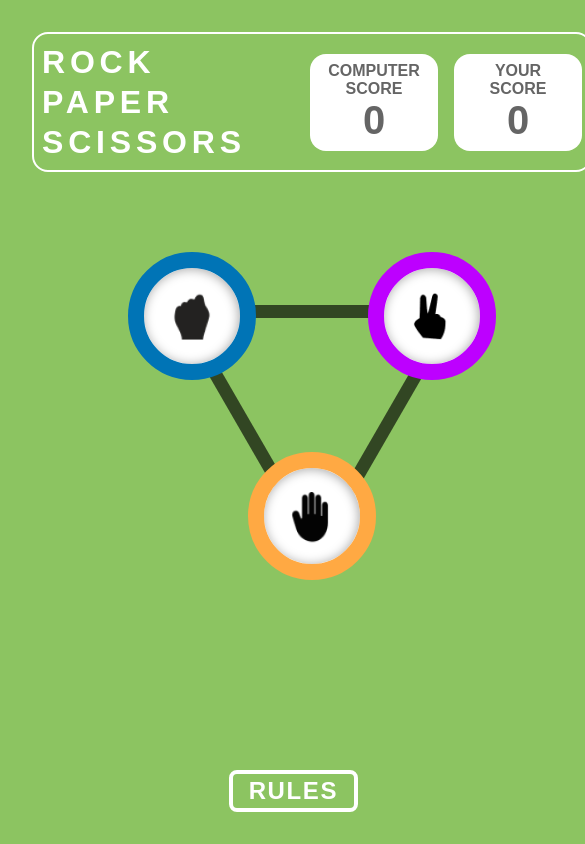
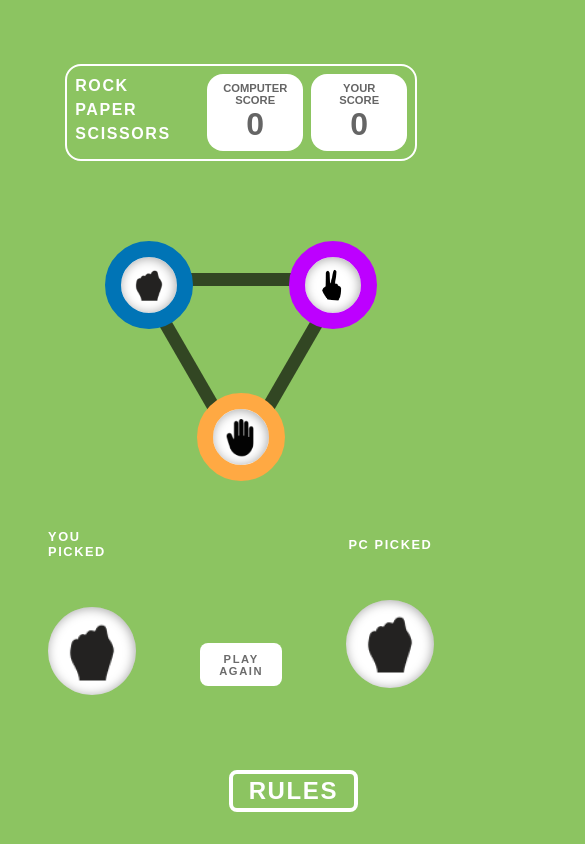
Before and after one commit to anshulkumar68/Module1-RockPaperScissor, a plain HTML site: page index.html in a window 390 px wide. Shown: the top 844 px of the page, 585 px wide, since content can reach past the window. Drawn offline with Linux system fonts and the light colour scheme.

Commit message:
updated title, icons for responsive window

```diff
--- a/index.html
+++ b/index.html
@@ -76,7 +76,7 @@
         </div>
 
         <!-- You WIN against PC -->
-        <div class="win-container hidden">
+        <div class="win-container ">
             <div class="you-win">
                 <!-- ELLIPSE -->
                 <div class="ellipse hidden">
@@ -92,7 +92,7 @@
                 </div>
                 <div class="picked">
                     <span>YOU PICKED</span>
-                    <p class="move-container your-container"><img class="your-move" src="images/move-1.png"
+                    <p class="move-container your-container responsive "><img class="your-move" src="images/move-1.png"
                             alt="move-image"></p>
                 </div>
                 <div class="you-win-text">
@@ -103,7 +103,7 @@
                 </div>
                 <div class="picked">
                     <span>PC PICKED</span>
-                    <p class="move-container computer-container "><img class="computer-move" src="images/move-1.png"
+                    <p class="move-container computer-container responsive "><img class="computer-move" src="images/move-1.png"
                             alt="random-image"></p>
                 </div>
             </div>
--- a/rps-script.js
+++ b/rps-script.js
@@ -46,7 +46,7 @@ moves.forEach((move) => {
     if (!gameActive) return;
 
     const clickedImageAlt = event.target.alt;
-    const playerChoice = Number(event.target.alt);
+    // const playerChoice = Number(event.target.alt);
 
     //1. Generating a number
     const random = Math.trunc(Math.random() * 3) + 1;
--- a/rps-styles.css
+++ b/rps-styles.css
@@ -28,7 +28,7 @@ main {
   width: 45rem;
   border: 2px solid white;
   border-radius: 1rem;
-  margin: 2rem 2rem;
+  margin: 2rem 0rem;
   padding: 0.5rem;
 }
 
@@ -39,7 +39,6 @@ main {
   font-size: 2rem;
   letter-spacing: 0.3rem;
 }
-
 .score-cards {
   display: flex;
   justify-content: center;
@@ -49,7 +48,6 @@ main {
   color: #656565;
   font-weight: 600;
 }
-
 .score {
   display: flex;
   justify-content: center;
@@ -149,100 +147,58 @@ main {
   right: -1rem;
 }
 
-/* ============RULE CONTAINER==========*/
-.rule-container {
+/* =======YOU WIN CONTAINER======== */
+.you-win {
+  display: flex;
+  justify-content: center;
+  align-items: center;
+  gap: 6rem;
+  color: white;
+  margin: 6rem 0;
   position: relative;
 }
-.rule-btn-container {
+.picked {
   display: flex;
-  justify-content: flex-end;
-  margin-right: 3rem;
+  flex-direction: column;
+  align-items: center;
+  font-weight: 700;
+  font-size: 0.8rem;
+  letter-spacing: 0.1rem;
+  gap: 3rem;
 }
-.rule-btn {
-  padding: 0.2rem 1rem;
-  border: 4px solid white;
-  border-radius: 0.5rem;
-  background-color: transparent;
-  color: white;
-  font-size: 1.5rem;
-  letter-spacing: 0.1rem;
-  font-weight: 700;
-  text-align: right;
-  position: fixed;
-  bottom: 2rem;
-  right: 2rem;
-  z-index: 1;
+.picked span {
+  gap: 3rem;
 }
-.rule-btn-transition {
-  transform: translateX(-8rem);
+.you-win-text {
+  display: flex;
+  justify-content: center;
+  align-items: center;
+  flex-direction: column;
+  line-height: 1.8rem;
+  margin-top: 6rem;
 }
-.rule-btn-transition-reverse {
-  transform: translateX(0rem);
-}
-.next-btn {
-  padding: 0.2rem 1rem;
-  border: 4px solid white;
-  border-radius: 0.5rem;
-  background-color: transparent;
-  color: white;
-  font-size: 1.5rem;
-  letter-spacing: 0.1rem;
-  font-weight: 700;
-  text-align: right;
-  position: fixed;
-  bottom: 2rem;
-  right: 2rem;
-}
-.rule-book-container {
-  background: #004429;
-  color: white;
-  border: 0.5rem solid white;
-  border-radius: 0.8rem;
-  width: 17.5rem;
-  height: 21.5rem;
-  padding: 1rem;
-  position: fixed;
-  bottom: 6rem;
-  right: 2rem;
-  z-index: 1;
+.you-win-text-line-1 {
+  font-size: 2rem;
+  font-weight: 800;
+  letter-spacing: 0.2rem;
 }
 
-.rule-title {
-  text-align: center;
-  margin-bottom: 0.8rem;
+.you-win-text-line-2 {
+  font-size: 1.2rem;
+  font-weight: 700;
+  letter-spacing: 0.1rem;
 }
-.rule-close-btn-container {
-  background: #ff0000;
-  padding: 0.7rem 0.7rem;
-  width: 2.5rem;
-  height: 2.5rem;
-  border-radius: 50%;
-  position: absolute;
-  right: -1rem;
-  top: -1.5rem;
+
+.play-again-btn {
+  background-color: white;
+  color: #6b6b6b;
+  font-weight: 700;
+  font-size: 0.7rem;
+  letter-spacing: 0.1rem;
+  padding: 0.6rem 1.2rem;
+  border-radius: 0.5rem;
   border: none;
-}
-.close-btn {
-  width: 1rem;
-  height: 1.2rem;
-  text-align: center;
-}
-.rule-book {
-  display: grid;
-  grid-template-columns: auto auto;
-  grid-template-rows: auto auto auto auto;
-  place-items: center;
-  font-size: 0.8rem;
-  column-gap: 1rem;
-  row-gap: 0.8rem;
-}
-.rule-book span {
-  background-color: yellow;
-  padding: 0 2px;
-  font-size: 0.4rem;
-}
-.hidden {
-  display: none;
+  margin-top: 0.6rem;
 }
 
 /* ============ELLIPSE CONTAINER==========*/
@@ -346,58 +302,100 @@ main {
   }
 }
 
-/* =======YOU WIN CONTAINER======== */
-.you-win {
-  display: flex;
-  justify-content: center;
-  align-items: center;
-  gap: 6rem;
-  color: white;
-  margin: 6rem 0;
+/* ============RULE CONTAINER==========*/
+.rule-container {
   position: relative;
 }
-.picked {
+.rule-btn-container {
   display: flex;
-  flex-direction: column;
-  align-items: center;
+  justify-content: flex-end;
+  margin-right: 3rem;
+}
+.rule-btn {
+  padding: 0.2rem 1rem;
+  border: 4px solid white;
+  border-radius: 0.5rem;
+  background-color: transparent;
+  color: white;
+  font-size: 1.5rem;
+  letter-spacing: 0.1rem;
   font-weight: 700;
-  font-size: 0.8rem;
+  text-align: right;
+  position: fixed;
+  bottom: 2rem;
+  right: 2rem;
+  z-index: 1;
+}
+.rule-btn-transition {
+  transform: translateX(-8rem);
+}
+.rule-btn-transition-reverse {
+  transform: translateX(0rem);
+}
+.next-btn {
+  padding: 0.2rem 1rem;
+  border: 4px solid white;
+  border-radius: 0.5rem;
+  background-color: transparent;
+  color: white;
+  font-size: 1.5rem;
   letter-spacing: 0.1rem;
-  gap: 3rem;
+  font-weight: 700;
+  text-align: right;
+  position: fixed;
+  bottom: 2rem;
+  right: 2rem;
 }
-.picked span {
-  gap: 3rem;
-}
-.you-win-text {
-  display: flex;
-  justify-content: center;
-  align-items: center;
-  flex-direction: column;
-  line-height: 1.8rem;
-  margin-top: 6rem;
-}
-.you-win-text-line-1 {
-  font-size: 2rem;
-  font-weight: 800;
-  letter-spacing: 0.2rem;
+.rule-book-container {
+  background: #004429;
+  color: white;
+  border: 0.5rem solid white;
+  border-radius: 0.8rem;
+  width: 17.5rem;
+  height: 21.5rem;
+  padding: 1rem;
+  position: fixed;
+  bottom: 6rem;
+  right: 2rem;
+  z-index: 1;
 }
 
-.you-win-text-line-2 {
-  font-size: 1.2rem;
-  font-weight: 700;
-  letter-spacing: 0.1rem;
+.rule-title {
+  text-align: center;
+  margin-bottom: 0.8rem;
 }
-
-.play-again-btn {
-  background-color: white;
-  color: #6b6b6b;
-  font-weight: 700;
-  font-size: 0.7rem;
-  letter-spacing: 0.1rem;
-  padding: 0.6rem 1.2rem;
-  border-radius: 0.5rem;
+.rule-close-btn-container {
+  background: #ff0000;
+  padding: 0.7rem 0.7rem;
+  width: 2.5rem;
+  height: 2.5rem;
+  border-radius: 50%;
+  position: absolute;
+  right: -1rem;
+  top: -1.5rem;
   border: none;
-  margin-top: 0.6rem;
+}
+.close-btn {
+  width: 1rem;
+  height: 1.2rem;
+  text-align: center;
+}
+.rule-book {
+  display: grid;
+  grid-template-columns: auto auto;
+  grid-template-rows: auto auto auto auto;
+  place-items: center;
+  font-size: 0.8rem;
+  column-gap: 1rem;
+  row-gap: 0.8rem;
+}
+.rule-book span {
+  background-color: yellow;
+  padding: 0 2px;
+  font-size: 0.4rem;
+}
+.hidden {
+  display: none;
 }
 
 /* ======= HURRAY ========= */
@@ -442,18 +440,94 @@ main {
 
 /* == MEDIA QUERY == */
 @media only screen and (max-width:600px){
-  .title-container {
-   width: 35rem;
+
+  /* TITLE */
+ .title-container {
+   width: 22rem;
+   margin-top: 4rem;
+}
+.title-name{
+  font-size: 1rem;
+  line-height: 1.5rem;
+  font-weight: 800;
+  letter-spacing: 0.1rem;
+}
+.score{
+  width: 2rem;
+}
+.score-cards{
+  font-size: 0.7rem;
+  gap: 0.5rem;
+  font-weight: 600;
+}
+.computer-score {
+  font-size: 2rem;
+}
+.your-score {
+  font-size: 2rem;
+}
+
+/* ICONS */
+.icons-container{
+  gap: 4rem;
+}
+.icons-container-1{
+  gap: 6rem;
+}
+.move-container{
+  width: 5.5rem;
+  height: 5.5rem;
+}
+.rock img {
+  width: 3rem;
+  height: 2rem;
+}
+.scissor img {
+  width: 1.5rem;
+  height: 2rem;
+}
+.paper img {
+  width: 2.8rem;
+  height: 3rem;
+}
+.line {
+  background-color: #000000a3;
+  width: 10rem;
+  height: 0.8rem;
+}
+.line-1 {
+  position: absolute;
+  top: 2rem;
+  right: 3.8rem;
+}
+
+.line-2 {
+  position: absolute;
+  transform: rotate(60deg);
+  top: 6rem;
+  left: -0.5rem;
+}
+
+.line-3 {
+  position: absolute;
+  transform: rotate(-60deg);
+  top: 6rem;
+  right: -0.5rem;
+}
+
+
+/* WIN Container */
+.you-win{
+  gap: 4rem;
+  margin: 0 3rem;
 }
 .you-win-text{
-  width: 15rem;
+  max-width: 15rem;
 }
 .you-win-text-line-1 {
   font-size: 1.2rem;
 }
-.you-win{
-  margin: 0 3rem;
-}
+
 .ellipse-container{
   margin: 0 -3.5rem;
 }
```
